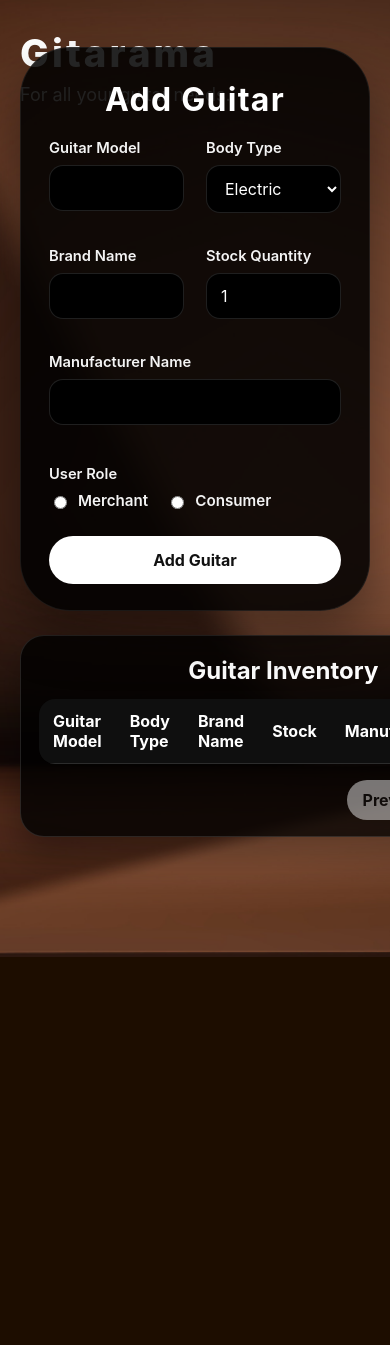
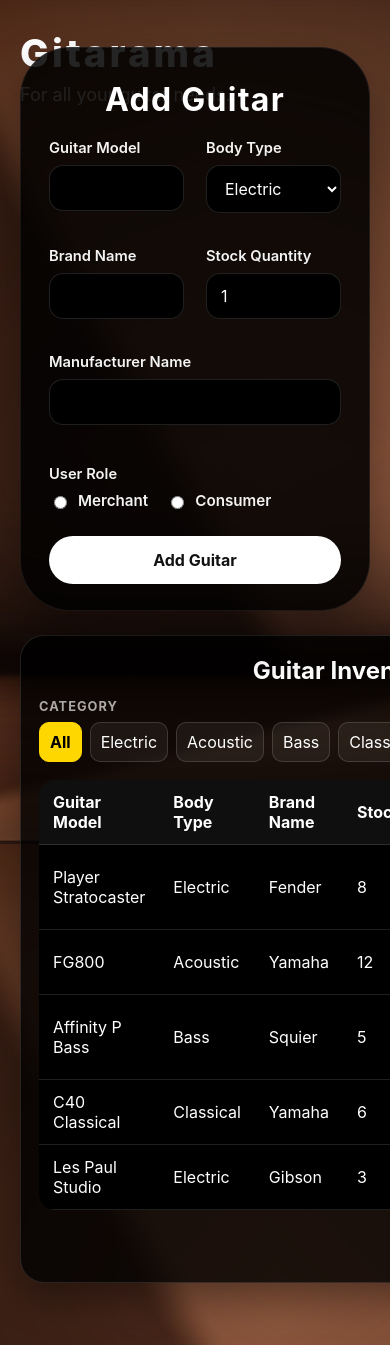
Before and after one commit to heartaly/advwebmidterms, a React (Vite) app in the folder guitarstore/: page / in a window 390 px wide. Before the commit the page ends 957 px from the top, so only its background shows below. Built offline with nearby package versions, Linux system fonts and the light colour scheme.

Commit message:
final update css and filter fixes

```diff
--- a/guitarstore/src/App.css
+++ b/guitarstore/src/App.css
@@ -217,6 +217,61 @@
   font-size: 0.8rem;
 }
 
+.savePromptBackdrop {
+  position: fixed;
+  inset: 0;
+  z-index: 20;
+  display: grid;
+  place-items: center;
+  padding: 24px;
+  background: rgba(0, 0, 0, 0.62);
+}
+
+.savePrompt {
+  width: min(360px, 100%);
+  padding: 28px;
+  border: 1px solid rgba(255, 215, 0, 0.5);
+  border-radius: 22px;
+  background: #111111;
+  color: #ffffff;
+  text-align: center;
+  box-shadow: 0 24px 60px rgba(0, 0, 0, 0.55);
+}
+
+.savePromptIcon {
+  display: inline-grid;
+  width: 42px;
+  height: 42px;
+  place-items: center;
+  border-radius: 50%;
+  background: #ffd700;
+  color: #000000;
+  font-size: 0.75rem;
+  font-weight: 800;
+}
+
+.savePrompt h3 {
+  margin: 14px 0 8px;
+  font-size: 1.45rem;
+}
+
+.savePrompt p {
+  margin: 0;
+  color: rgba(255, 255, 255, 0.75);
+}
+
+.savePromptButton {
+  width: 100%;
+  margin-top: 22px;
+  border: 0;
+  border-radius: 999px;
+  background: #ffd700;
+  color: #000000;
+  padding: 12px 18px;
+  font-weight: 800;
+  cursor: pointer;
+}
+
 .inventoryLayout {
   display: flex;
   align-items: flex-start;
@@ -254,6 +309,45 @@
   overflow-x: auto;
 }
 
+.inventoryContent {
+  display: flex;
+  align-items: flex-start;
+  gap: 18px;
+}
+
+.categoryFilter {
+  display: flex;
+  flex: 0 0 130px;
+  flex-direction: column;
+  gap: 8px;
+}
+
+.categoryLabel {
+  color: rgba(255, 255, 255, 0.65);
+  font-size: 0.8rem;
+  font-weight: 700;
+  letter-spacing: 0.08em;
+  text-transform: uppercase;
+}
+
+.categoryFilter button {
+  border: 1px solid rgba(255, 255, 255, 0.14);
+  border-radius: 10px;
+  background: rgba(255, 255, 255, 0.06);
+  color: #ffffff;
+  padding: 9px 10px;
+  text-align: left;
+  cursor: pointer;
+}
+
+.categoryFilter button:hover,
+.categoryFilter button.activeCategory {
+  background: #ffd700;
+  border-color: #ffd700;
+  color: #000000;
+  font-weight: 700;
+}
+
 .inventoryTable {
   width: 100%;
   border-collapse: collapse;
@@ -261,6 +355,12 @@
   color: #ffffff;
   border-radius: 16px;
   overflow: hidden;
+}
+
+.emptyInventory {
+  color: rgba(255, 255, 255, 0.7);
+  padding: 18px;
+  text-align: center;
 }
 
 .inventoryTable th,
@@ -348,11 +448,6 @@
   text-align: right;
 }
 
-.detailsToggle {
-  margin-top: 20px;
-  width: 100%;
-}
-
 @keyframes slideInFront {
   0% {
     opacity: 0;
@@ -394,4 +489,18 @@
     width: 100%;
     justify-content: center;
   }
+
+  .inventoryContent {
+    flex-direction: column;
+  }
+
+  .categoryFilter {
+    flex-basis: auto;
+    flex-direction: row;
+    flex-wrap: wrap;
+  }
+
+  .categoryLabel {
+    width: 100%;
+  }
 }
--- a/guitarstore/src/App.jsx
+++ b/guitarstore/src/App.jsx
@@ -17,8 +17,56 @@ const guitarMap = {
     Classical: classical,
 };
 
+const starterGuitars = [
+    {
+        id: 'starter-electric',
+        guitarModel: 'Player Stratocaster',
+        bodyType: 'Electric',
+        brandName: 'Fender',
+        stockQuantity: 8,
+        manufacturerName: 'Fender Musical Instruments',
+        userRole: 'Merchant',
+    },
+    {
+        id: 'starter-acoustic',
+        guitarModel: 'FG800',
+        bodyType: 'Acoustic',
+        brandName: 'Yamaha',
+        stockQuantity: 12,
+        manufacturerName: 'Yamaha Corporation',
+        userRole: 'Merchant',
+    },
+    {
+        id: 'starter-bass',
+        guitarModel: 'Affinity P Bass',
+        bodyType: 'Bass',
+        brandName: 'Squier',
+        stockQuantity: 5,
+        manufacturerName: 'Fender Musical Instruments',
+        userRole: 'Consumer',
+    },
+    {
+        id: 'starter-classical',
+        guitarModel: 'C40 Classical',
+        bodyType: 'Classical',
+        brandName: 'Yamaha',
+        stockQuantity: 6,
+        manufacturerName: 'Yamaha Corporation',
+        userRole: 'Consumer',
+    },
+    {
+        id: 'starter-electric-2',
+        guitarModel: 'Les Paul Studio',
+        bodyType: 'Electric',
+        brandName: 'Gibson',
+        stockQuantity: 3,
+        manufacturerName: 'Gibson Brands',
+        userRole: 'Merchant',
+    },
+];
+
 function App() {
-    const [guitars, setGuitars] = useState([]);
+    const [guitars, setGuitars] = useState(starterGuitars);
     const [selectedBodyType, setSelectedBodyType] = useState('Electric');
     const [selectedGuitar, setSelectedGuitar] = useState(null);
 
--- a/guitarstore/src/components/GuitarDetails.jsx
+++ b/guitarstore/src/components/GuitarDetails.jsx
@@ -2,7 +2,6 @@ import { useEffect, useState } from 'react';
 
 function GuitarDetails({ guitar }) {
     const [activeGuitar, setActiveGuitar] = useState(null);
-    const [showMerchant, setShowMerchant] = useState(true);
 
     useEffect(() => {
         setActiveGuitar(guitar);
@@ -13,15 +12,6 @@ function GuitarDetails({ guitar }) {
             <div className="detailsCard emptyState">
                 <h2>Guitar Details</h2>
                 <p>Select a guitar from the table.</p>
-            </div>
-        );
-    }
-
-    if (!showMerchant && activeGuitar.userRole === 'Merchant') {
-        return (
-            <div className="detailsCard emptyState">
-                <h2>Guitar Details</h2>
-                <p>Merchant records are hidden.</p>
             </div>
         );
     }
@@ -50,9 +40,6 @@ function GuitarDetails({ guitar }) {
                 <strong>{activeGuitar.userRole}</strong>
             </div>
 
-            <button className="detailsToggle" onClick={() => setShowMerchant(!showMerchant)}>
-                {showMerchant ? 'Hide Merchants' : 'Show Merchants'}
-            </button>
         </div>
     );
 }
--- a/guitarstore/src/components/GuitarForm.jsx
+++ b/guitarstore/src/components/GuitarForm.jsx
@@ -8,6 +8,8 @@ function GuitarForm({ onAddGuitar, selectedBodyType, onBodyTypeChange }) {
     const [manufacturerName, setManufacturerName] = useState('');
     const [userRole, setUserRole] = useState('');
     const [errors, setErrors] = useState({});
+    const [touched, setTouched] = useState({});
+    const [showSavedPrompt, setShowSavedPrompt] = useState(false);
 
     useEffect(() => {
         if (selectedBodyType) {
@@ -15,40 +17,61 @@ function GuitarForm({ onAddGuitar, selectedBodyType, onBodyTypeChange }) {
         }
     }, [selectedBodyType]);
 
+    const validateField = (field, value) => {
+        if (field === 'guitarModel' && (!value || value.trim().length < 3)) {
+            return 'Guitar model must be at least 3 characters long.';
+        }
+        if (field === 'bodyType' && value === '') {
+            return 'Body type is required.';
+        }
+        if (field === 'brandName' && (!value || value.trim().length < 3)) {
+            return 'Brand name must be at least 3 characters long.';
+        }
+        if (field === 'stockQuantity' && (value === '' || value < 1 || value > 100)) {
+            return 'Stock quantity must be between 1 and 100.';
+        }
+        if (field === 'manufacturerName' && (!value || value.trim().length < 3)) {
+            return 'Manufacturer name must be at least 3 characters long.';
+        }
+        if (field === 'userRole' && value === '') {
+            return 'User role is required.';
+        }
+        return '';
+    };
+
+    const updateField = (field, value, setter) => {
+        setter(value);
+        if (touched[field]) {
+            setErrors((currentErrors) => ({
+                ...currentErrors,
+                [field]: validateField(field, value),
+            }));
+        }
+    };
+
+    const handleBlur = (field, value) => {
+        setTouched((currentTouched) => ({ ...currentTouched, [field]: true }));
+        setErrors((currentErrors) => ({
+            ...currentErrors,
+            [field]: validateField(field, value),
+        }));
+    };
+
     const validateForm = () => {
-        const newErrors = {};
-
-        if (guitarModel.trim().length < 3 || guitarModel === '') {
-            newErrors.guitarModel = 'Guitar model must be at least 3 characters long.';
-        }
-
-        if (bodyType === '') {
-            newErrors.bodyType = 'Body type is required.';
-        }
-
-        if (brandName === '' || brandName.trim().length < 3) {
-            newErrors.brandName = 'Brand name must be at least 3 characters long.';
-        }
-
-        if (stockQuantity === '' || stockQuantity < 1 || stockQuantity > 100) {
-            newErrors.stockQuantity = 'Stock quantity must be between 1 and 100.';
-        }
-
-        if (manufacturerName === '' || manufacturerName.trim().length < 3) {
-            newErrors.manufacturerName = 'Manufacturer name must be at least 3 characters long.';
-        }
-
-        if (userRole === '') {
-            newErrors.userRole = 'User role is required.';
-        }
-
+        const values = { guitarModel, bodyType, brandName, stockQuantity, manufacturerName, userRole };
+        const newErrors = Object.fromEntries(
+            Object.entries(values)
+                .map(([field, value]) => [field, validateField(field, value)])
+                .filter(([, error]) => error),
+        );
+        setTouched(Object.fromEntries(Object.keys(values).map((field) => [field, true])));
         setErrors(newErrors);
         return Object.keys(newErrors).length === 0;
     };
 
     const handleBodyTypeChange = (event) => {
         const nextType = event.target.value;
-        setBodyType(nextType);
+        updateField('bodyType', nextType, setBodyType);
         if (onBodyTypeChange) {
             onBodyTypeChange(nextType);
         }
@@ -70,11 +93,14 @@ function GuitarForm({ onAddGuitar, selectedBodyType, onBodyTypeChange }) {
             if (onAddGuitar) {
                 onAddGuitar(newGuitar);
             }
+
+            setShowSavedPrompt(true);
         }
     };
 
     return (
-        <form className="guitarForm" onSubmit={handleSubmit}>
+        <>
+            <form className="guitarForm" onSubmit={handleSubmit}>
             <h2>Add Guitar</h2>
 
             <div className="formGrid">
@@ -83,14 +109,19 @@ function GuitarForm({ onAddGuitar, selectedBodyType, onBodyTypeChange }) {
                     <input
                         type="text"
                         value={guitarModel}
-                        onChange={(e) => setGuitarModel(e.target.value)}
+                        onChange={(e) => updateField('guitarModel', e.target.value, setGuitarModel)}
+                        onBlur={() => handleBlur('guitarModel', guitarModel)}
                     />
                     {errors.guitarModel && <p className="errorText">{errors.guitarModel}</p>}
                 </div>
 
                 <div className="fieldGroup">
                     <label>Body Type</label>
-                    <select value={bodyType} onChange={handleBodyTypeChange}>
+                    <select
+                        value={bodyType}
+                        onChange={handleBodyTypeChange}
+                        onBlur={() => handleBlur('bodyType', bodyType)}
+                    >
                         <option value="Electric">Electric</option>
                         <option value="Acoustic">Acoustic</option>
                         <option value="Bass">Bass</option>
@@ -104,7 +135,8 @@ function GuitarForm({ onAddGuitar, selectedBodyType, onBodyTypeChange }) {
                     <input
                         type="text"
                         value={brandName}
-                        onChange={(e) => setBrandName(e.target.value)}
+                        onChange={(e) => updateField('brandName', e.target.value, setBrandName)}
+                        onBlur={() => handleBlur('brandName', brandName)}
                     />
                     {errors.brandName && <p className="errorText">{errors.brandName}</p>}
                 </div>
@@ -116,7 +148,11 @@ function GuitarForm({ onAddGuitar, selectedBodyType, onBodyTypeChange }) {
                         min={1}
                         max={100}
                         value={stockQuantity}
-                        onChange={(e) => setStockQuantity(Number(e.target.value))}
+                        onChange={(e) => {
+                            const value = e.target.value === '' ? '' : Number(e.target.value);
+                            updateField('stockQuantity', value, setStockQuantity);
+                        }}
+                        onBlur={() => handleBlur('stockQuantity', stockQuantity)}
                     />
                     {errors.stockQuantity && <p className="errorText">{errors.stockQuantity}</p>}
                 </div>
@@ -126,7 +162,8 @@ function GuitarForm({ onAddGuitar, selectedBodyType, onBodyTypeChange }) {
                     <input
                         type="text"
                         value={manufacturerName}
-                        onChange={(e) => setManufacturerName(e.target.value)}
+                        onChange={(e) => updateField('manufacturerName', e.target.value, setManufacturerName)}
+                        onBlur={() => handleBlur('manufacturerName', manufacturerName)}
                     />
                     {errors.manufacturerName && (
                         <p className="errorText">{errors.manufacturerName}</p>
@@ -142,7 +179,8 @@ function GuitarForm({ onAddGuitar, selectedBodyType, onBodyTypeChange }) {
                                 name="userRole"
                                 value="Merchant"
                                 checked={userRole === 'Merchant'}
-                                onChange={(e) => setUserRole(e.target.value)}
+                                onChange={(e) => updateField('userRole', e.target.value, setUserRole)}
+                                onBlur={() => handleBlur('userRole', userRole)}
                             />
                             Merchant
                         </label>
@@ -153,7 +191,8 @@ function GuitarForm({ onAddGuitar, selectedBodyType, onBodyTypeChange }) {
                                 name="userRole"
                                 value="Consumer"
                                 checked={userRole === 'Consumer'}
-                                onChange={(e) => setUserRole(e.target.value)}
+                                onChange={(e) => updateField('userRole', e.target.value, setUserRole)}
+                                onBlur={() => handleBlur('userRole', userRole)}
                             />
                             Consumer
                         </label>
@@ -162,10 +201,33 @@ function GuitarForm({ onAddGuitar, selectedBodyType, onBodyTypeChange }) {
                 </div>
             </div>
 
-            <button type="submit" className="submitButton">
-                Add Guitar
-            </button>
-        </form>
+                <button type="submit" className="submitButton">
+                    Add Guitar
+                </button>
+            </form>
+
+            {showSavedPrompt && (
+                <div className="savePromptBackdrop" role="presentation">
+                    <div
+                        className="savePrompt"
+                        role="dialog"
+                        aria-modal="true"
+                        aria-labelledby="savePromptTitle"
+                    >
+                        <span className="savePromptIcon" aria-hidden="true">OK</span>
+                        <h3 id="savePromptTitle">Guitar saved</h3>
+                        <p>Your guitar has been added to the inventory.</p>
+                        <button
+                            type="button"
+                            className="savePromptButton"
+                            onClick={() => setShowSavedPrompt(false)}
+                        >
+                            Continue
+                        </button>
+                    </div>
+                </div>
+            )}
+        </>
     );
 }
 
--- a/guitarstore/src/components/GuitarInventory.jsx
+++ b/guitarstore/src/components/GuitarInventory.jsx
@@ -5,29 +5,45 @@ import {
     useReactTable,
 } from '@tanstack/react-table';
 
-import { useState } from 'react';
+import { useEffect, useMemo, useState } from 'react';
+
+const columns = [
+    { header: 'Guitar Model', accessorKey: 'guitarModel' },
+    { header: 'Body Type', accessorKey: 'bodyType' },
+    { header: 'Brand Name', accessorKey: 'brandName' },
+    { header: 'Stock', accessorKey: 'stockQuantity' },
+    { header: 'Manufacturer', accessorKey: 'manufacturerName' },
+    { header: 'Role', accessorKey: 'userRole' },
+];
 
 function GuitarInventory({ guitars, onSelectGuitar, selectedGuitar }) {
+    const [category, setCategory] = useState('All');
     const [pagination, setPagination] = useState({
         pageIndex: 0,
         pageSize: 5,
     });
 
-    const columns = [
-        { header: 'Guitar Model', accessorKey: 'guitarModel' },
-        { header: 'Body Type', accessorKey: 'bodyType' },
-        { header: 'Brand Name', accessorKey: 'brandName' },
-        { header: 'Stock', accessorKey: 'stockQuantity' },
-        { header: 'Manufacturer', accessorKey: 'manufacturerName' },
-        { header: 'Role', accessorKey: 'userRole' },
-    ];
+    const categories = ['All', 'Electric', 'Acoustic', 'Bass', 'Classical', 'Merchant', 'Consumer'];
+    const filteredGuitars = useMemo(
+        () => category === 'All'
+            ? guitars
+            : guitars.filter(
+                (guitar) => guitar.bodyType === category || guitar.userRole === category,
+            ),
+        [category, guitars],
+    );
+
+    useEffect(() => {
+        setPagination((current) => ({ ...current, pageIndex: 0 }));
+    }, [category]);
 
     const table = useReactTable({
-        data: guitars,
+        data: filteredGuitars,
         columns,
         getCoreRowModel: getCoreRowModel(),
         getPaginationRowModel: getPaginationRowModel(),
         onPaginationChange: setPagination,
+        autoResetPageIndex: false,
         state: {
             pagination,
         },
@@ -37,8 +53,23 @@ function GuitarInventory({ guitars, onSelectGuitar, selectedGuitar }) {
         <div className="inventoryCard">
             <h2>Guitar Inventory</h2>
 
-            <div className="inventoryTableWrap">
-                <table className="inventoryTable">
+            <div className="inventoryContent">
+                <nav className="categoryFilter" aria-label="Filter guitars by type or user role">
+                    <span className="categoryLabel">Category</span>
+                    {categories.map((item) => (
+                        <button
+                            key={item}
+                            type="button"
+                            className={category === item ? 'activeCategory' : ''}
+                            onClick={() => setCategory(item)}
+                        >
+                            {item}
+                        </button>
+                    ))}
+                </nav>
+
+                <div className="inventoryTableWrap">
+                    <table className="inventoryTable">
                     <thead>
                         {table.getHeaderGroups().map((headerGroup) => (
                             <tr key={headerGroup.id}>
@@ -78,7 +109,11 @@ function GuitarInventory({ guitars, onSelectGuitar, selectedGuitar }) {
                             );
                         })}
                     </tbody>
-                </table>
+                    </table>
+                    {filteredGuitars.length === 0 && (
+                        <p className="emptyInventory">No guitars in this category yet.</p>
+                    )}
+                </div>
             </div>
 
             <div className="tableActions">
```
